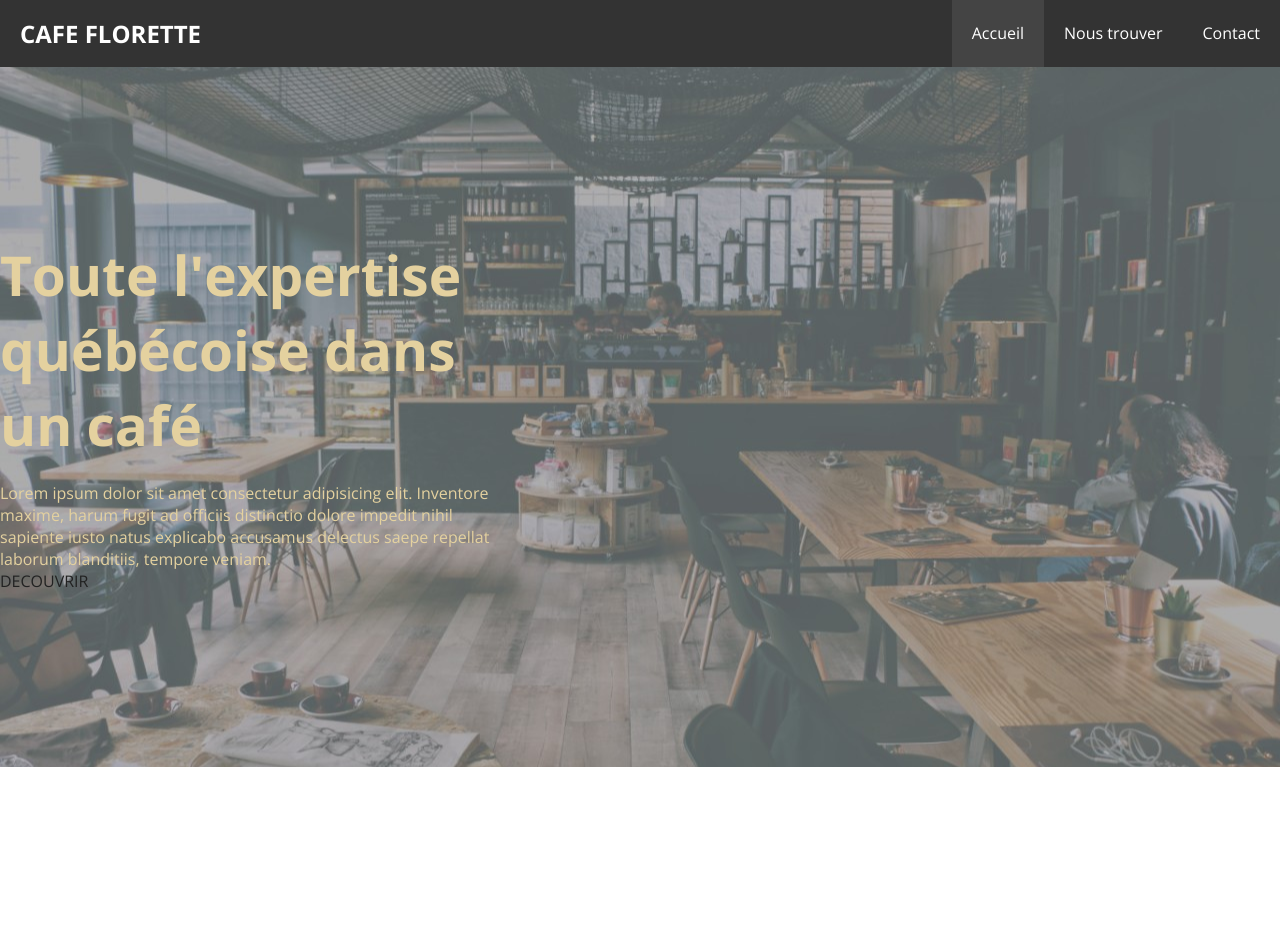
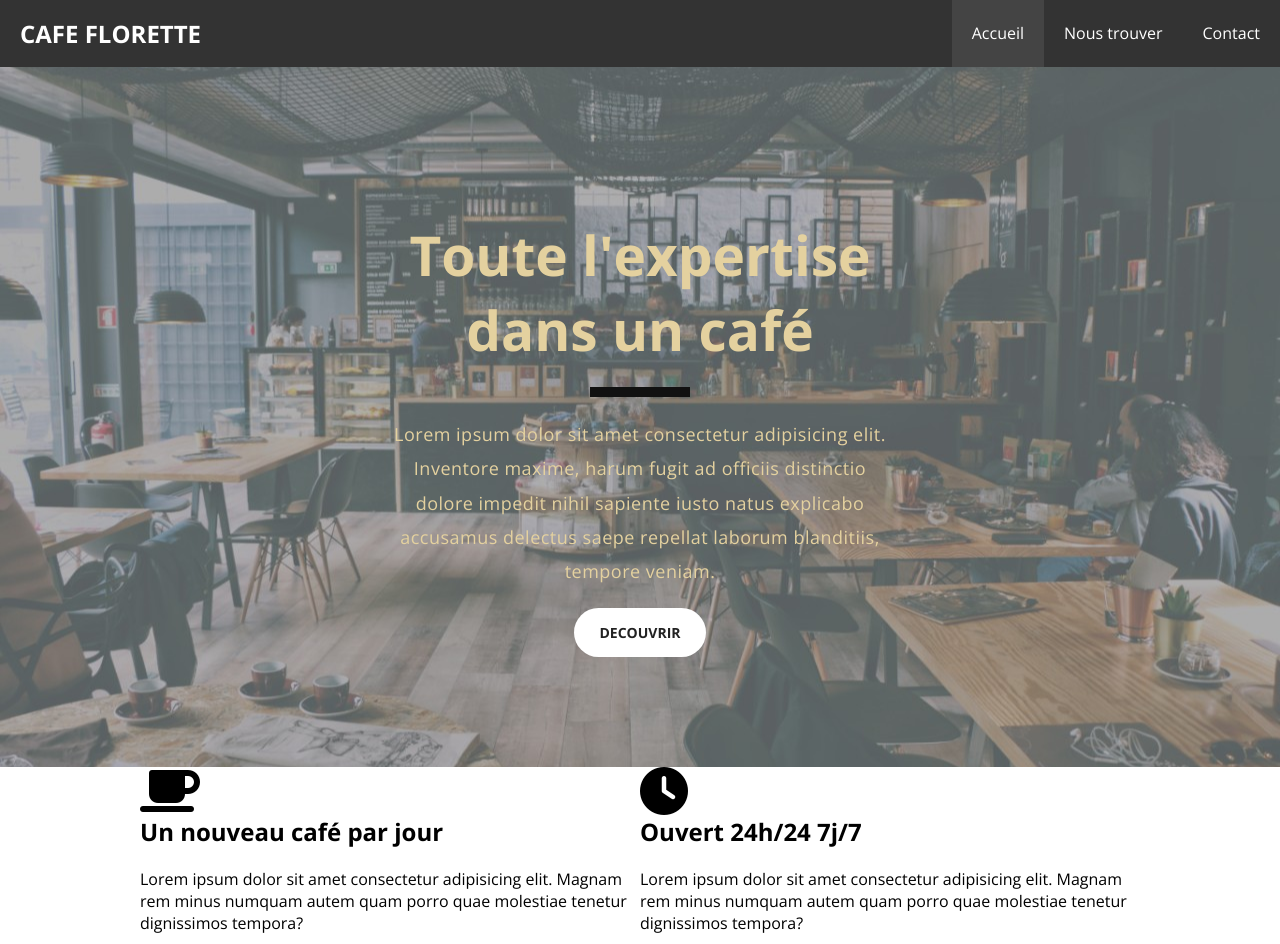
Before and after one commit to Bigu17/coursccl, a plain HTML site: page café/index.html in a window 1280 px wide. Before the commit the page ends 800 px from the top, so only its background shows below. Drawn offline with nearby package versions, Linux system fonts and the light colour scheme.

Commit message:
Fin du cours

```diff
--- a/café/css/style.css
+++ b/café/css/style.css
@@ -17,11 +17,52 @@ h3 {
   margin-bottom: 20px;
 }
 
+p {
+  margin-bottom: 10px;
+}
+
 a {
   color: #222;
   text-decoration: none;
 }
 
+.separator {
+  margin: 20px auto;
+  height: 10px;
+  width: 100px;
+  background: #111;
+}
+
+.container {
+  max-width: 1000px;
+  display: block;
+  margin: auto;
+}
+
+.my-10 {
+  margin-top: 10px;
+  margin-bottom: 10px;
+}
+
+.btn {
+  display: inline-block;
+  font-size: 14px;
+  padding: 15px 25px;
+  border-radius: 30px;
+  font-weight: 700;
+}
+
+.btn-primary {
+  background: white;
+  color: #222;
+}
+
+.btn-primary:hover {
+  background: #222;
+  color: white;
+}
+
+/* header */
 .header {
   background: #333;
   overflow: auto;
@@ -66,14 +107,29 @@ a {
   height: 700px;
   background: url(../images/cafe1.jpg) center center;
   background-size: cover;
+  text-align: center;
 }
 
 .vp-content {
   max-width: 500px;
-  padding-top: 170px;
+  padding-top: 150px;
   color: rgb(228, 209, 159);
+  display: block;
+  margin: auto;
 }
 
 .vp-content h1 {
   font-size: 55px;
 }
+
+.vp-content p {
+  font-size: 18px;
+  letter-spacing: 0.5px;
+  line-height: 1.9em;
+}
+
+/* feature */
+.feature {
+  float: left;
+  width: 50%;
+}
--- a/café/index.html
+++ b/café/index.html
@@ -4,6 +4,11 @@
     <meta charset="UTF-8" />
     <meta http-equiv="X-UA-Compatible" content="IE=edge" />
     <meta name="viewport" content="width=device-width, initial-scale=1.0" />
+    <script
+      src="https://kit.fontawesome.com/f897178c37.js"
+      crossorigin="anonymous"
+    ></script>
+
     <link rel="stylesheet" href="./css/style.css" />
     <link rel="preconnect" href="https://fonts.gstatic.com" />
     <link
@@ -19,7 +24,9 @@
           <a href="./index.html">CAFE FLORETTE</a>
         </h1>
         <ul>
-          <li><a href="./index.html" class="active">Accueil</a></li>
+          <li>
+            <a href="./index.html" class="active">Accueil</a>
+          </li>
           <li><a href="./where.html">Nous trouver</a></li>
           <li><a href="./contact.html">Contact</a></li>
         </ul>
@@ -27,7 +34,7 @@
     </header>
     <section class="vp">
       <div class="vp-content">
-        <h1>Toute l'expertise québécoise dans un café</h1>
+        <h1>Toute l'expertise dans un café</h1>
         <div class="separator"></div>
         <p>
           Lorem ipsum dolor sit amet consectetur adipisicing elit. Inventore
@@ -35,7 +42,29 @@
           sapiente iusto natus explicabo accusamus delectus saepe repellat
           laborum blanditiis, tempore veniam.
         </p>
-        <a href="./where.html" class="link">DECOUVRIR</a>
+        <a href="./where.html" class="btn btn-primary my-10">DECOUVRIR</a>
+      </div>
+    </section>
+    <section class="features">
+      <div class="container">
+        <div class="feature">
+          <i class="fas fa-coffee fa-3x"></i>
+          <h2>Un nouveau café par jour</h2>
+          <p>
+            Lorem ipsum dolor sit amet consectetur adipisicing elit. Magnam rem
+            minus numquam autem quam porro quae molestiae tenetur dignissimos
+            tempora?
+          </p>
+        </div>
+        <div class="feature">
+          <i class="fas fa-clock fa-3x"></i>
+          <h2>Ouvert 24h/24 7j/7</h2>
+          <p>
+            Lorem ipsum dolor sit amet consectetur adipisicing elit. Magnam rem
+            minus numquam autem quam porro quae molestiae tenetur dignissimos
+            tempora?
+          </p>
+        </div>
       </div>
     </section>
   </body>
```
